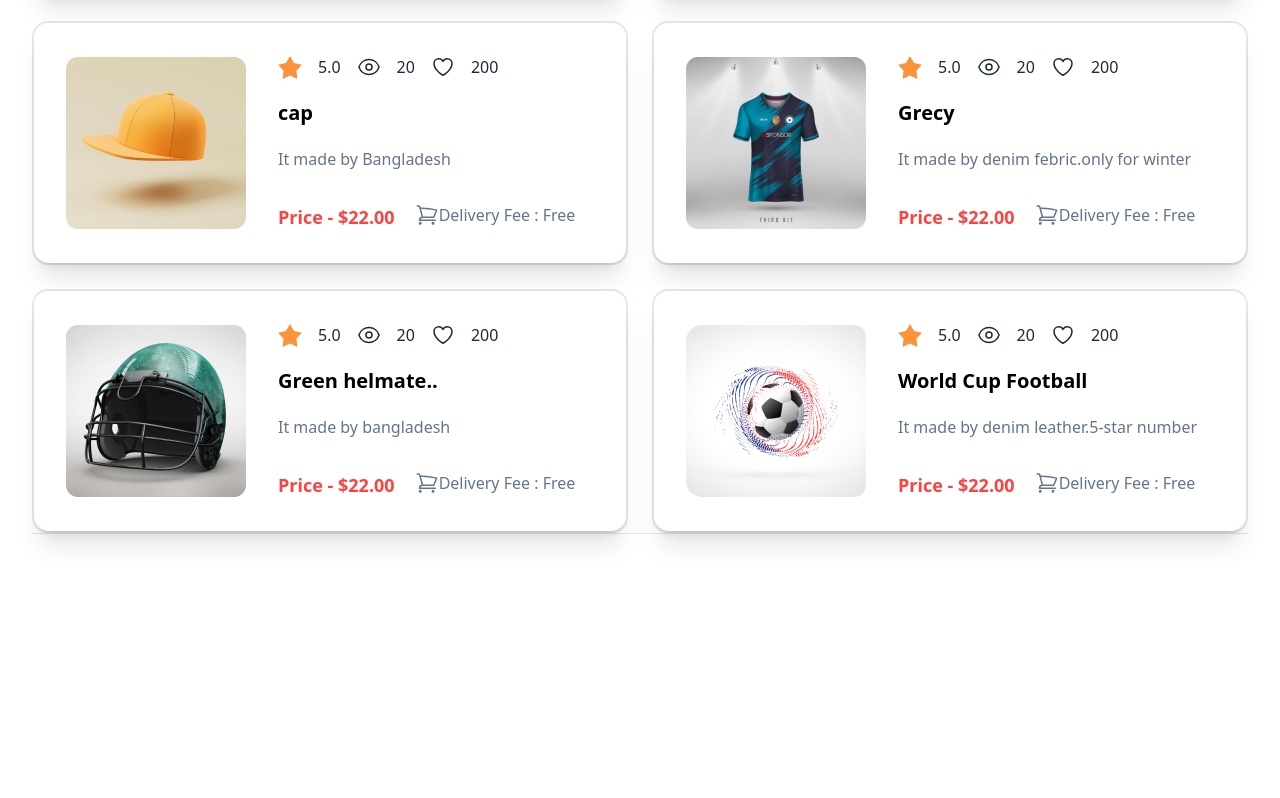
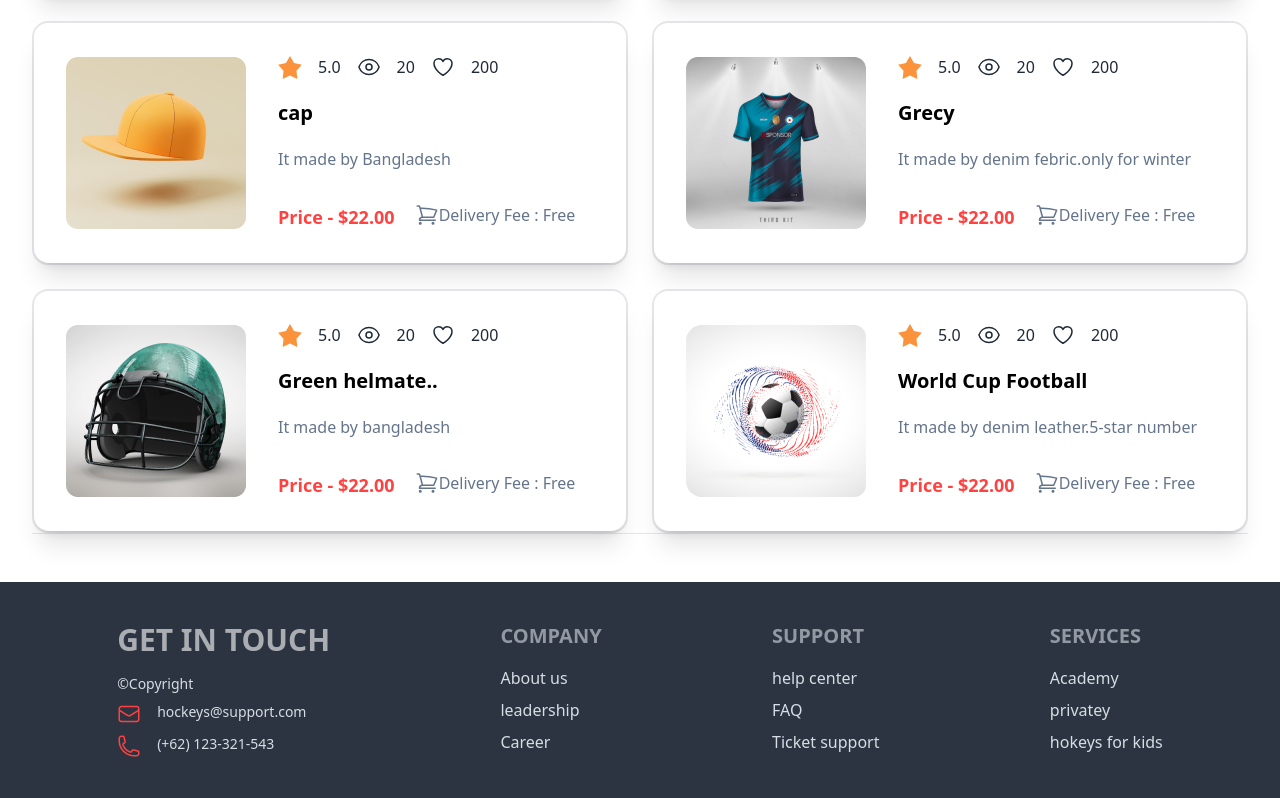
Before and after one commit to shipon1242/Assignment-three, a plain HTML site: page index.html in a window 1280 px wide. Shown: the part 2997-3795 px from the top of the page. Before the commit the page ends 3579 px from the top, so only its background shows below. Drawn offline with nearby package versions, Linux system fonts and the light colour scheme.

Commit message:
last footer added

```diff
--- a/index.html
+++ b/index.html
@@ -64,7 +64,7 @@
                   </ul>
                 </div>
                 <div class="navbar-end  gap-6 ">
-                    <div class="hidden lg:visible " ><svg xmlns="http://www.w3.org/2000/svg" width="24" height="24" viewBox="0 0 24 24" fill="none">
+                    <div class="  sm: hidden  " ><svg xmlns="http://www.w3.org/2000/svg" width="24" height="24" viewBox="0 0 24 24" fill="none">
                       <g clip-path="url(#clip0_5_6)">
                         <path d="M3 10C3 10.9193 3.18106 11.8295 3.53284 12.6788C3.88463 13.5281 4.40024 14.2997 5.05025 14.9497C5.70026 15.5998 6.47194 16.1154 7.32122 16.4672C8.1705 16.8189 9.08075 17 10 17C10.9193 17 11.8295 16.8189 12.6788 16.4672C13.5281 16.1154 14.2997 15.5998 14.9497 14.9497C15.5998 14.2997 16.1154 13.5281 16.4672 12.6788C16.8189 11.8295 17 10.9193 17 10C17 9.08075 16.8189 8.1705 16.4672 7.32122C16.1154 6.47194 15.5998 5.70026 14.9497 5.05025C14.2997 4.40024 13.5281 3.88463 12.6788 3.53284C11.8295 3.18106 10.9193 3 10 3C9.08075 3 8.1705 3.18106 7.32122 3.53284C6.47194 3.88463 5.70026 4.40024 5.05025 5.05025C4.40024 5.70026 3.88463 6.47194 3.53284 7.32122C3.18106 8.1705 3 9.08075 3 10Z" stroke="#89898B" stroke-width="1.5" stroke-linecap="round" stroke-linejoin="round"/>
                         <path d="M21 21L15 15" stroke="#89898B" stroke-width="1.5" stroke-linecap="round" stroke-linejoin="round"/>
@@ -504,6 +504,43 @@
       </section>
 
     </main>
-    <footer></footer>
+
+        <footer class="sm: grid-cols-2 footer p-10 bg-neutral text-neutral-content flex justify-around ">
+          <nav>
+            <header class="footer-title font-extrabold text-3xl text-white">Get In Touch</header>
+            <a class="link link-hover">©Copyright</a>
+            <a class="link link-hover"><div class="flex space-x-4">
+              <img src="Images/Frame.png" alt="">
+              <h3>hockeys@support.com</h3>
+
+            </div></a>
+            <a class="link link-hover"><div class="flex space-x-4 ">
+              <img src="Images/Frame (1).png" alt="">
+              <h2>(+62) 123-321-543</h2>
+
+            </div></a>
+
+          </nav>
+          <nav>
+            <header class="footer-title font-semibold text-xl">Company</header>
+            <a class="link link-hover font-normal text-base">About us</a>
+            <a class="link link-hover font-normal text-base">leadership</a>
+            <a class="link link-hover font-normal text-base">Career</a>
+
+          </nav>
+          <nav>
+            <header class="footer-title font-semibold text-xl">support</header>
+            <a class="link link-hover font-normal text-base">help center</a>
+            <a class="link link-hover font-normal text-base">FAQ </a>
+            <a class="link link-hover font-normal text-base ">Ticket support</a>
+          </nav>
+          <nav>
+            <header class="footer-title font-semibold text-xl">services</header>
+            <a class="link link-hover font-normal text-base">Academy</a>
+            <a class="link link-hover font-normal text-base">privatey</a>
+            <a class="link link-hover font-normal text-base">hokeys for kids</a>
+          </nav>
+        </footer>
+
 </body>
 </html>
```
Also changed, not shown: Images/Frame (1).png (added), Images/Frame.png (added).
